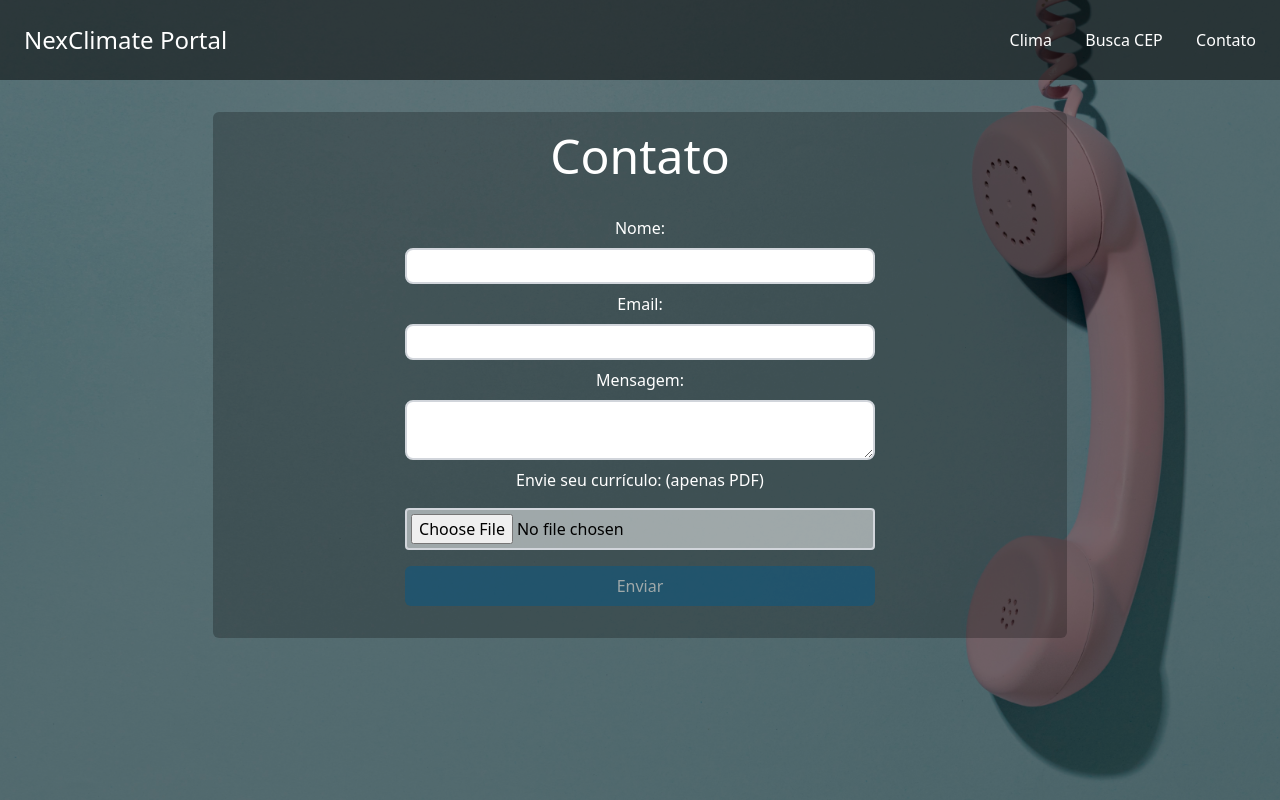
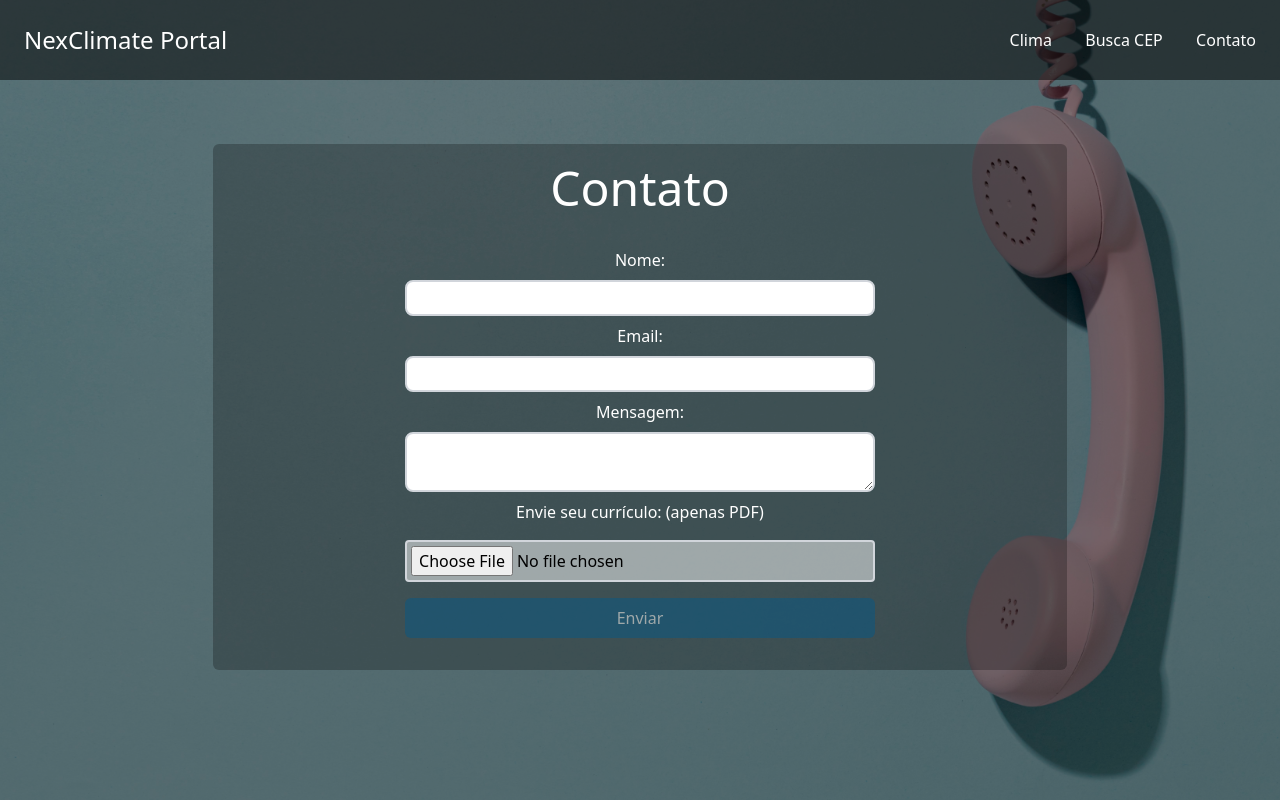
Before and after one commit to brandao-rafael/nexclimate-portal, a Next.js app: page /contact in a window 1280 px wide. Built offline with nearby package versions, Linux system fonts and the light colour scheme.

Commit message:
style: for contact form

```diff
--- a/src/pages/contact.tsx
+++ b/src/pages/contact.tsx
@@ -20,7 +20,7 @@ const Contact: React.FC = () => {
     >
       <Header />
       <div className="bg-black/50 h-full">
-        <div className='w-4/6 ml-auto mr-auto mt-36 sm:mt-28 bg-black/25 rounded-md p-5'>
+        <div className='w-4/6 ml-auto mr-auto mt-36 sm:mt-28 xl:mt-36 bg-black/25 rounded-md p-5'>
           <h1 className="text-white text-center font-thin text-5xl mb-8">
             Contato
           </h1>
--- a/src/pages/postalCode.tsx
+++ b/src/pages/postalCode.tsx
@@ -51,8 +51,8 @@ const PostalCode: React.FC = () => {
       style={backgroundStyles}
     >
       <Header />
-      <div className="mt-28 bg-black/25 p-4 rounded shadow-2xl shadow-slate-300/25">
-        <h1 className="text-white text-center font-thin text-5xl mb-8 ">
+      <div className="mt-28 bg-black/25 p-6 rounded-md">
+        <h1 className="text-white text-center font-thin text-5xl mb-8">
           Busca de CEP
         </h1>
         <TextInput
```
